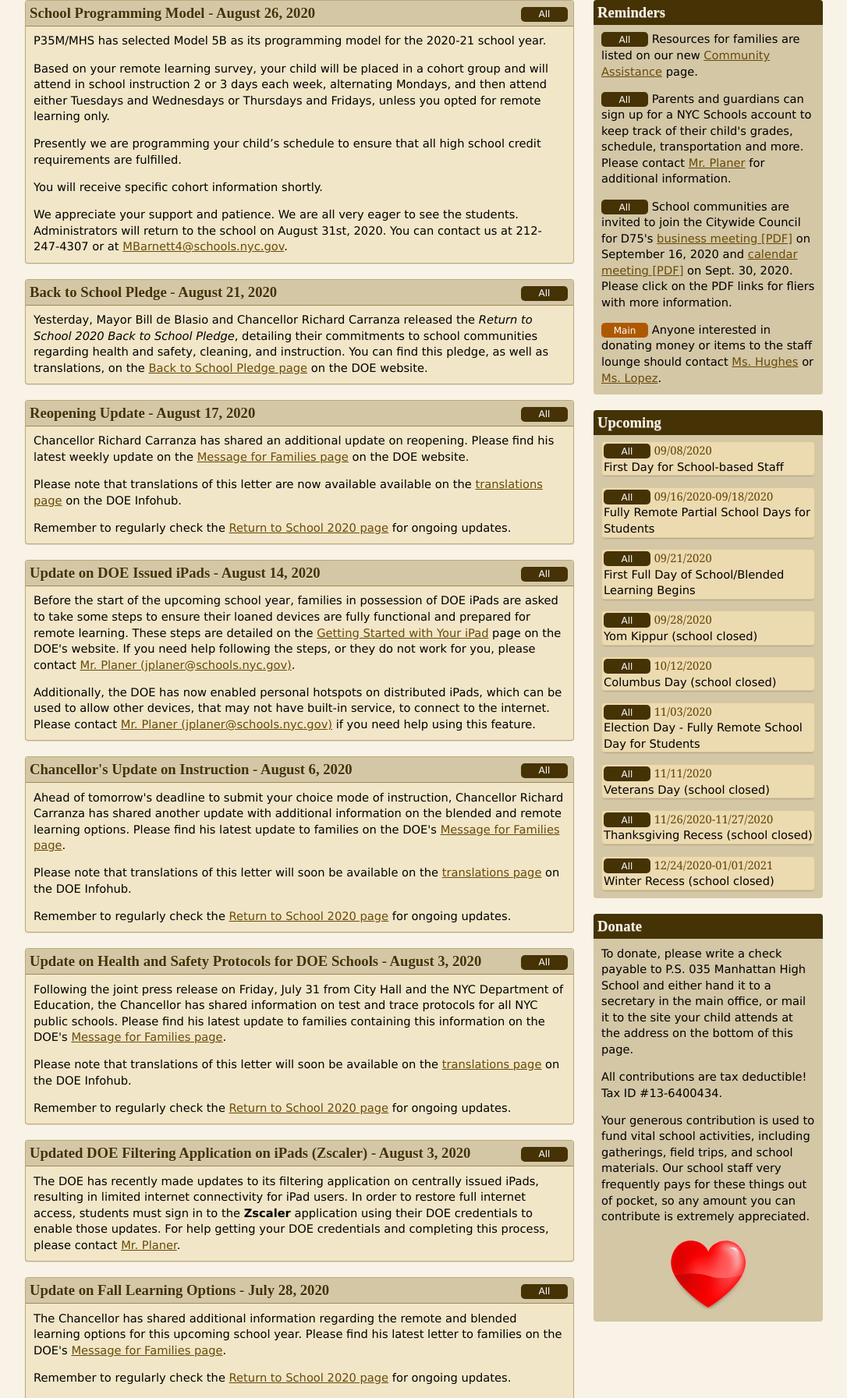
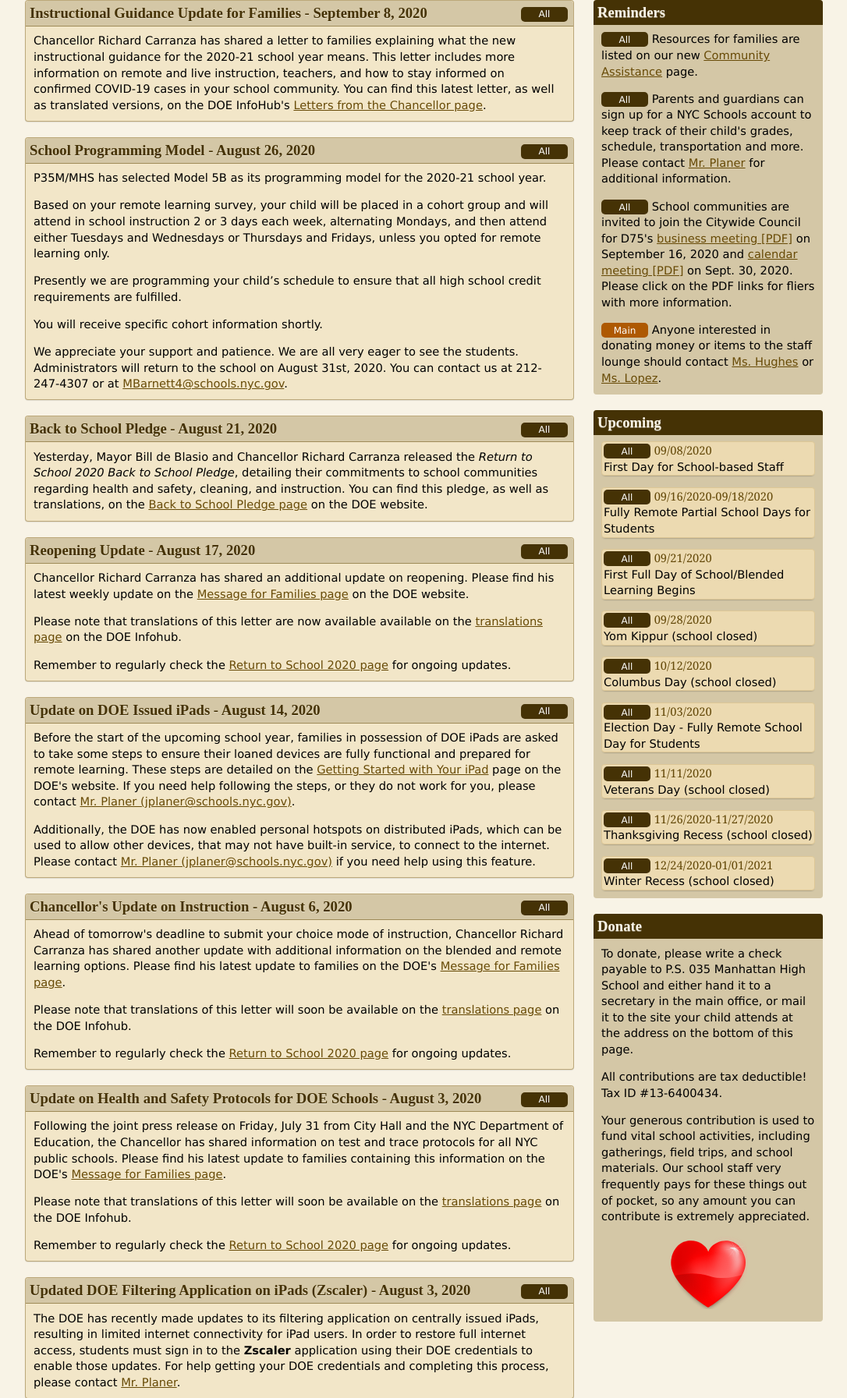
Before and after one commit to 75M035/manhattanhs, a PHP site: page / in a window 1280 px wide. Shown: the part 160-1953 px from the top of the page at 78% size, without its empty margins (96-1182 px from the left). Run offline with PHP 8.4, Linux system fonts and the light colour scheme; some libraries are stand-ins or nearby versions.

Commit message:
*New post

```diff
--- a/index.php
+++ b/index.php
@@ -7,6 +7,11 @@ include("includes/header.php");
 
 	<main id="content">
 		<section id="left">
+			<article class="contentleft">
+				<h2 class="contenthead">Instructional Guidance Update for Families - September 8, 2020<span class="labels"><span class="all-label">All</span></span></h2>
+				<div class="maincontent">
+					<p>Chancellor Richard Carranza has shared a letter to families explaining what the new instructional guidance for the 2020-21 school year means. This letter includes more information on remote and live instruction, teachers, and how to stay informed on confirmed COVID-19 cases in your school community. You can find this latest letter, as well as translated versions, on the DOE InfoHub's <a href="https://infohub.nyced.org/in-our-schools/translations/letters/letters-from-the-chancellor" target="_blank">Letters from the Chancellor page</a>.</p>
+			</article>
 			<article class="contentleft">
 				<h2 class="contenthead">School Programming Model - August 26, 2020<span class="labels"><span class="all-label">All</span></span></h2>
 				<div class="maincontent">
```
